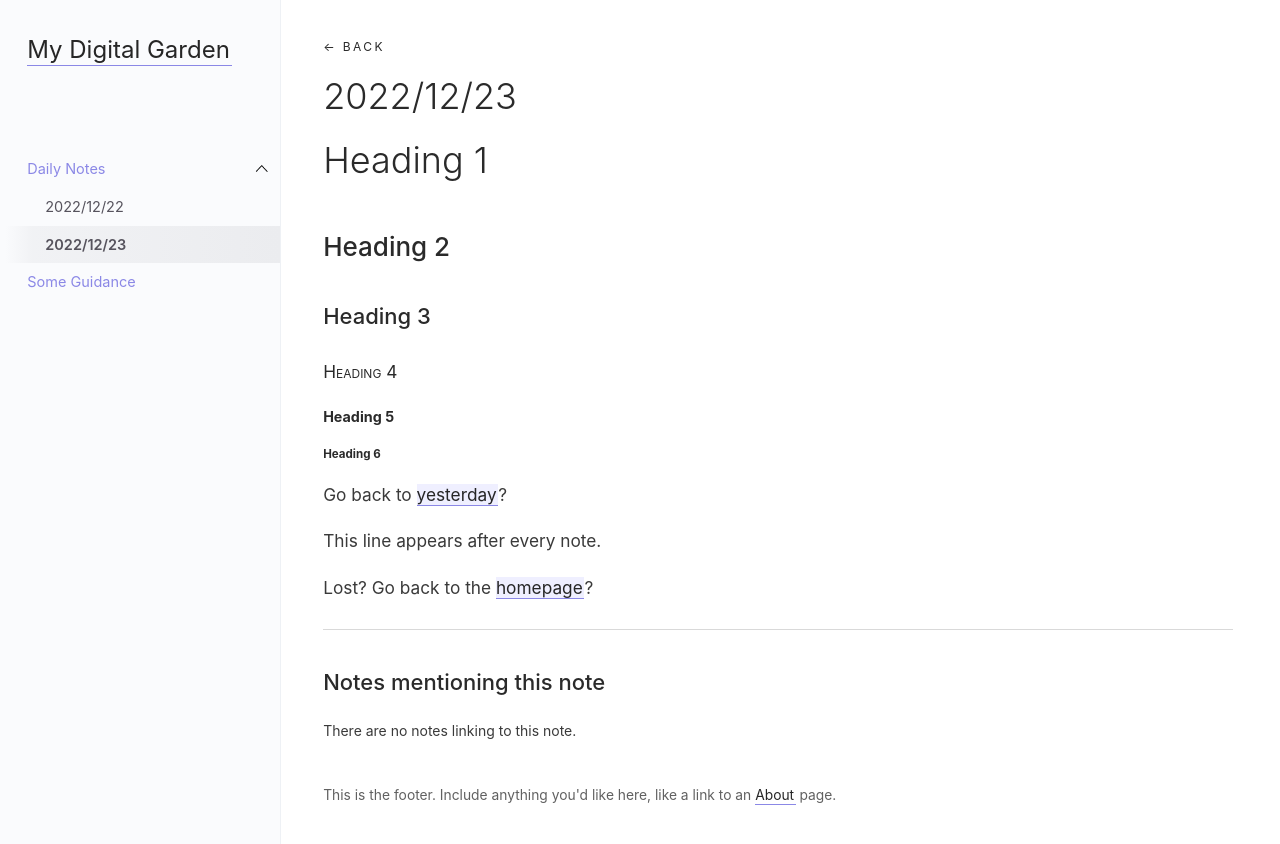
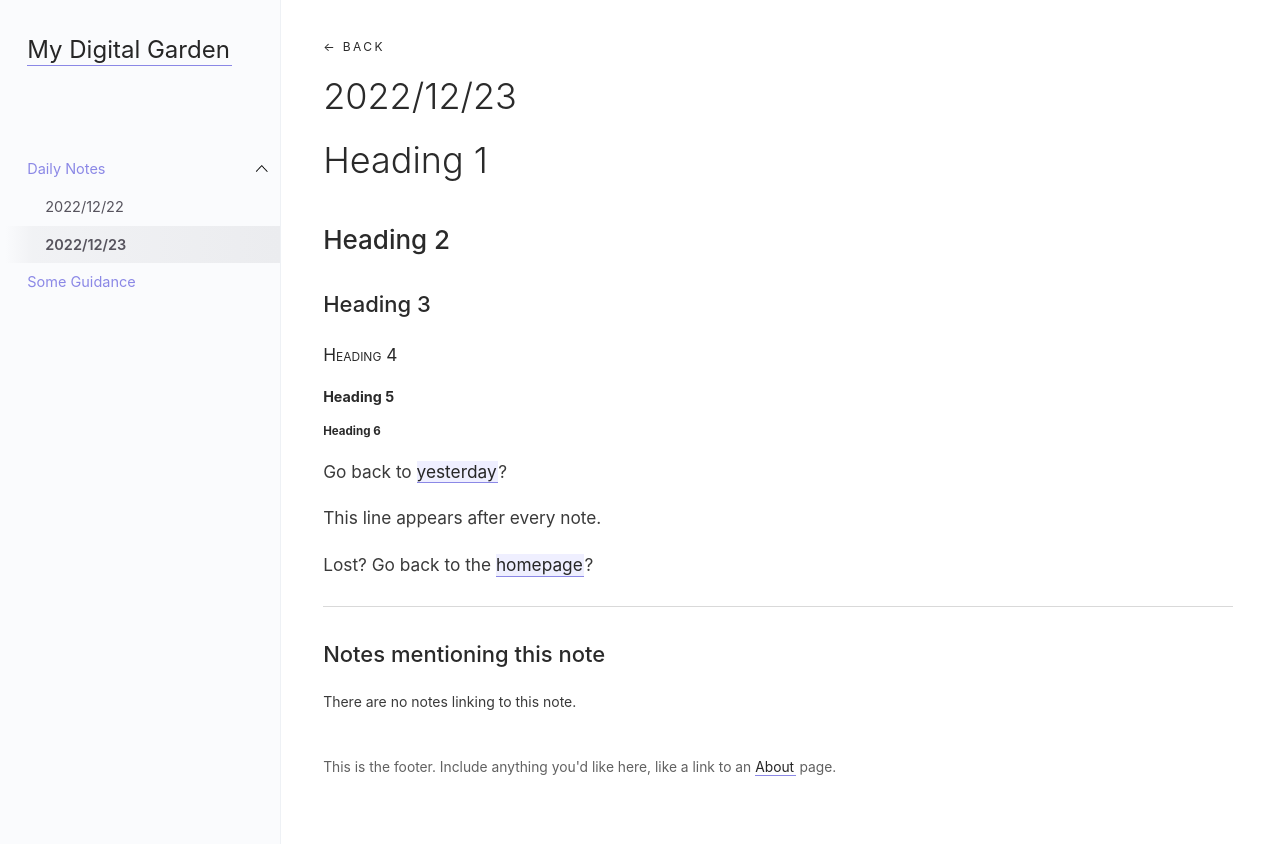
Before and after one commit to andyw-0612/andyw-0612.github.io, a Jekyll site: the page built from _notes/daily-notes/2022-12-23.md, in a window 1280 px wide. Shown: the top 844 px of the page. Built offline with Jekyll 4.4.1, drawn with Linux system fonts in a browser that asks for light colours.

Commit message:
updated notes

```diff
--- a/_sass/_style.scss
+++ b/_sass/_style.scss
@@ -49,7 +49,7 @@
 h6 {
   line-height: 1.3;
   padding-bottom: 0;
-  margin-top: 1.75em;
+  margin-top: 1.5em;
   margin-bottom: 0.5em;
   color: $color-header;
 }
@@ -279,7 +279,6 @@
  */
 
 .callout{
-  border-left: none;
   border-radius: 5px;
   background-color: rgba(98,175,239, 0.16);
   margin: 2em 0;
```
